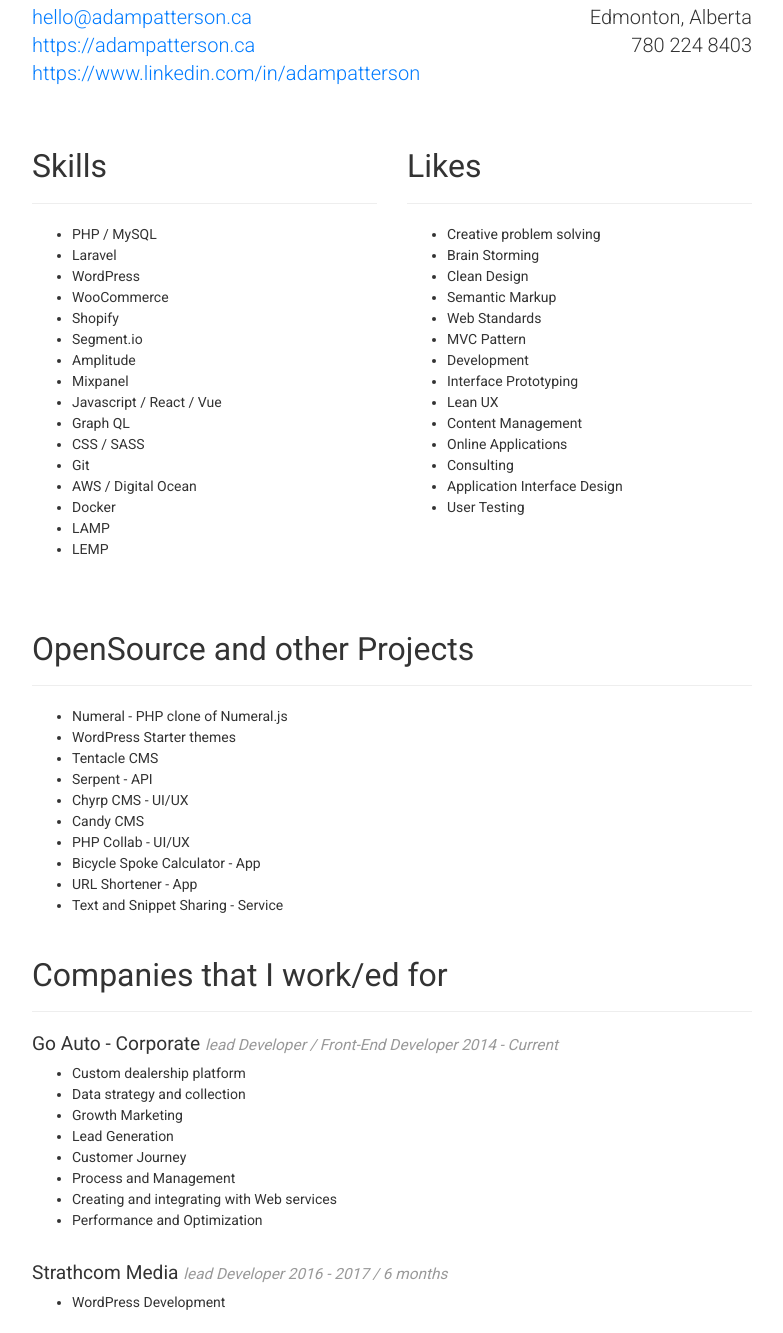
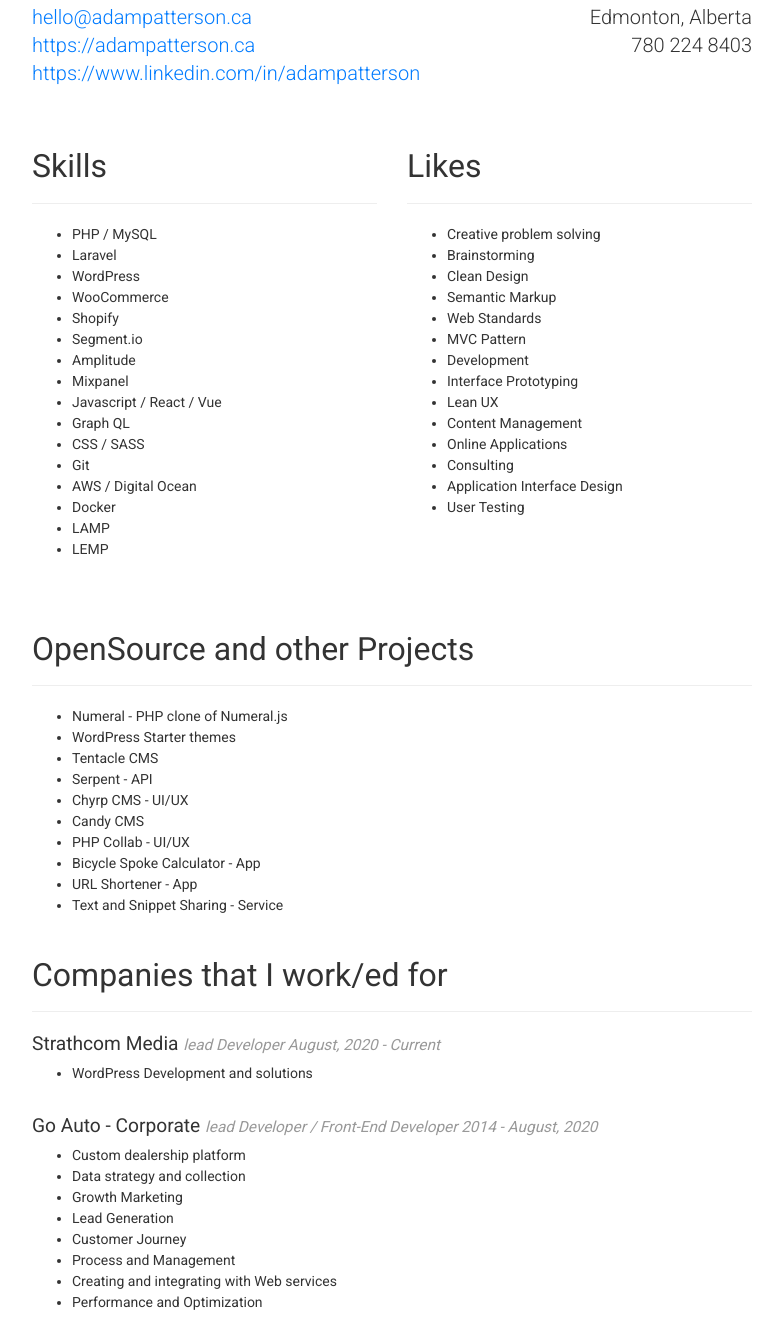
Before and after one commit to adampatterson/adampatterson.github.com, a website: page index.html in a window 1280 px wide. Shown: the part 921-2254 px from the top of the page, without its empty margins (248-1031 px from the left). Drawn offline with Linux system fonts and the light colour scheme.

Commit message:
Site Updated

```diff
--- a/index.html
+++ b/index.html
@@ -19,11 +19,11 @@
     <meta property="og:locale" content="en_US"/>
     <meta property="og:type" content="website"/>
     <meta property="og:title" content="Edmonton Web Developer - Adam Patterson"/>
-    <meta property="og:description" content="Maker of things, writer of code."/>
+    <meta property="og:description" content="I make things."/>
     <meta property="og:url" content="https://www.adampatterson.ca/"/>
     <meta property="og:site_name" content="Adam Patterson"/>
     <meta name="twitter:card" content="summary"/>
-    <meta name="twitter:description" content="Maker of things, writer of code."/>
+    <meta name="twitter:description" content="I make things."/>
     <meta name="twitter:title" content="Edmonton Web Developer - Adam Patterson"/>
     <meta name="twitter:site" content="@adampatterson"/>
     <meta name="twitter:creator" content="@adampatterson"/>
@@ -180,7 +180,7 @@
 
                     <ul>
                         <li>Creative problem solving</li>
-                        <li>Brain Storming</li>
+                        <li>Brainstorming</li>
                         <li>Clean Design</li>
                         <li>Semantic Markup</li>
                         <li>Web Standards</li>
@@ -221,8 +221,15 @@
                 <h2>Companies that I work/ed for</h2>
             </div>
 
+            <h4>Strathcom Media
+                <small>lead Developer August, 2020 - Current</small>
+            </h4>
+            <ul>
+                <li>WordPress Development and solutions</li>
+            </ul>
+
             <h4>Go Auto - Corporate
-                <small>lead Developer / Front-End Developer 2014 - Current</small>
+                <small>lead Developer / Front-End Developer 2014 - August, 2020</small>
             </h4>
             <ul>
                 <li>Custom dealership platform</li>
```
Also changed, not shown: 3 other files.
